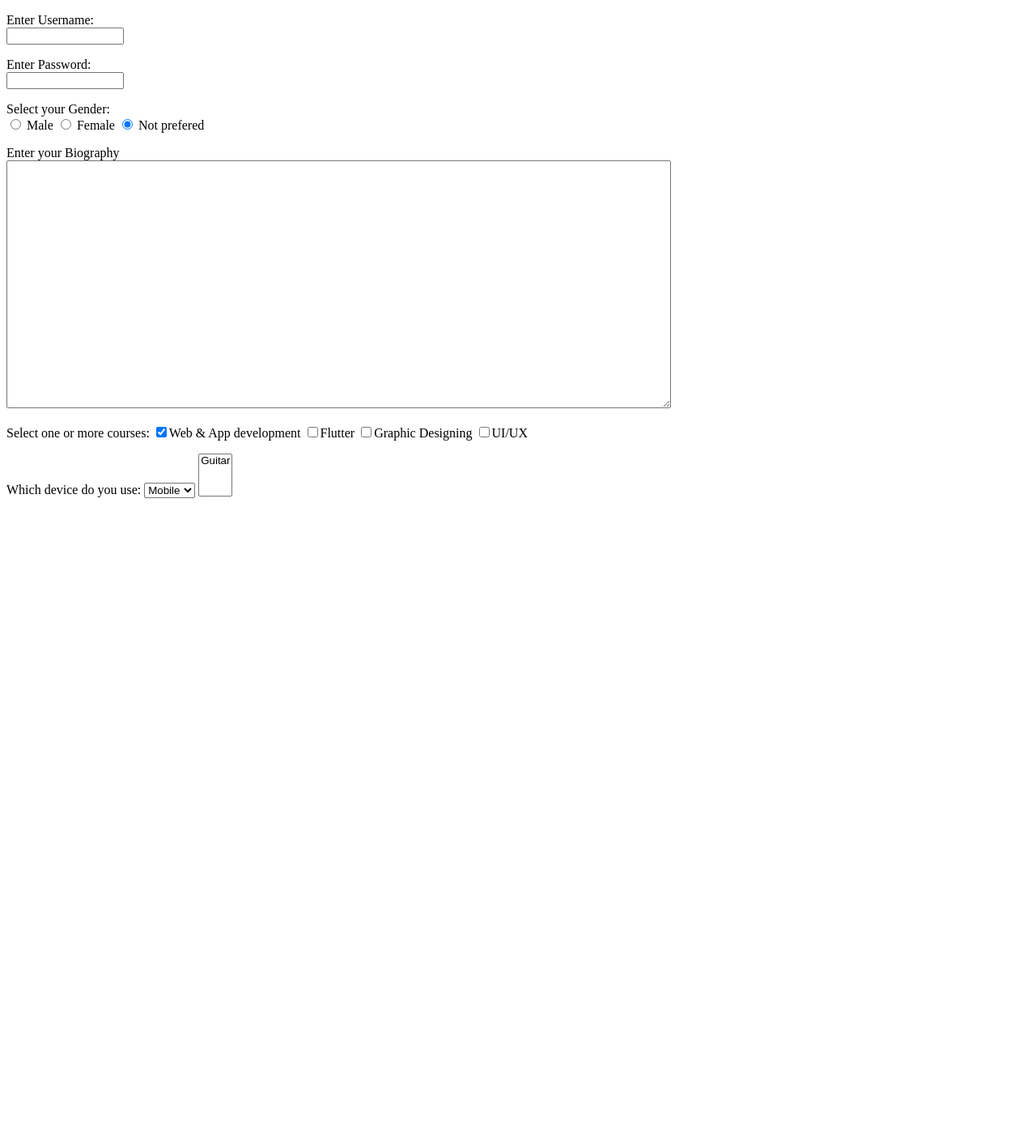
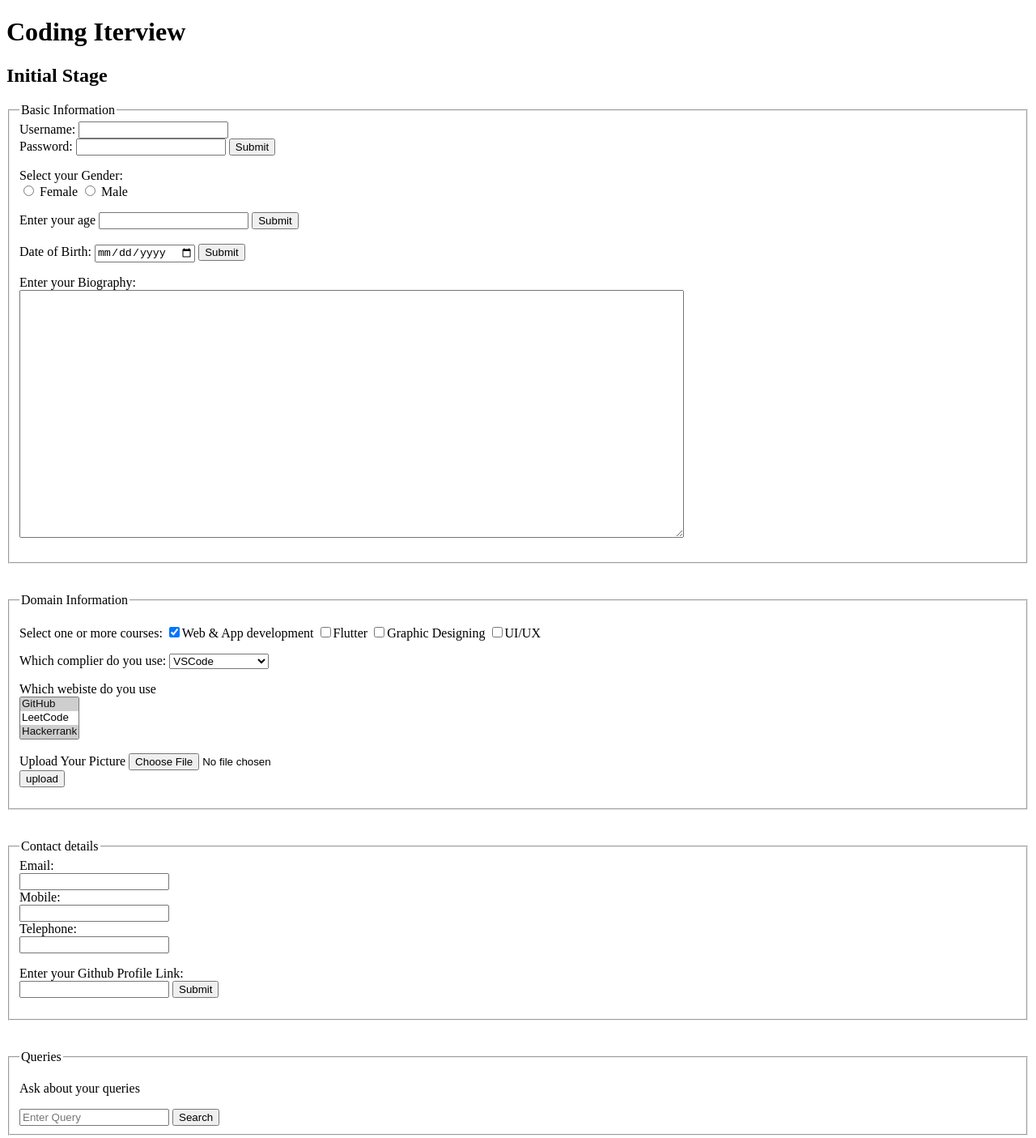
Before and after one commit to AunZaidii/Forms-HTML, a plain HTML site: page index.html in a window 1280 px wide. Shown: the whole page at 81% size. Before the commit the page ends 800 px from the top, so only its background shows below. Drawn offline with Linux system fonts and the light colour scheme.

Commit message:
Update index.html

```diff
--- a/index.html
+++ b/index.html
@@ -6,25 +6,44 @@
     <title>Forms</title>
 </head>
 <body>
+    <h1>Coding Iterview</h1>
+    <h2>Initial Stage</h2>
     <!--Working With Forms-->
 
     <form action="" method="post">
-        <p>Enter Username: <br>
-        <input type="text" name="username" size="15" maxlength="30" r>
+        <fieldset>
+            <legend>Basic Information</legend>
+            <label for="username">Username:</label>
+            <input type="text" name="username"
+            required="required" /></title><br />
+           <label for="password">Password: </label>
+            <input type="password" name="password"
+            required="required" />
+           <input type="submit" value="Submit" />
+    <p>Select your Gender: <br>
+        <input id="female" type="radio" name="gender"
+        value="f">
+        <label for="female">Female</label>
+        <input id="male" type="radio" name="gender"
+       value="m">
+        <label for="male">Male</label>
     </p>
-    <p>Enter Password: <br>
-    <input type="password" name="passowrd" size="15" maxlength="30">
+    <p>Enter your age
+        <input type="text" name="age"/>
+        <input type="submit" name="submit"/>
+            <br><br>
+        <label for="username">Date of Birth:</label>
+        <input type="date" name="depart" />
+        <input type="submit" value="Submit" />
+
     </p>
-    <p>Select your Gender: <br>
-        <input type="radio" name="gender" value="Male" checked="checked"> Male
-        <input type="radio" name="gender" value="Female" checked="checked"> Female
-        <input type="radio" name="gender" value="not prefered" checked="checked"> Not prefered
-    </p>
-    <p>Enter your Biography <br>
+    <p>Enter your Biography: <br>
     <textarea name="textarea" name="biography" rows="20" cols="100"></textarea>
 </p>
-
-
+</fieldset>
+<br><br>
+<fieldset>
+<legend>Domain Information</legend>
 <!--Checkbox-->
 <p>Select one or more courses:
 <input type="checkbox" name="courses" value="Web & App development" checked="checked">Web & App development
@@ -32,20 +51,49 @@
 <input type="checkbox" name="courses" value="Graphic Desingning">Graphic Designing
 <input type="checkbox" name="courses" value="UI/UX">UI/UX
 </p>
-<p>Which device do you use:
-    <select name="Devices">
-        <option value="Mobile">Mobile</option>
-        <option value="Laptop">Laptop</option>
-        <option value="iPad">iPad</option>
+<p>Which complier do you use:
+    <select name="Compiler">
+        <option value="VSCode">VSCode</option>
+        <option value="PyCharm">PyCharm</option>
+        <option value="JupyterNotebook">JupyterNotebook</option>
     </p>
     </select>
-
+<br>
     <!--Multiple options select-->
-    <select name="Instruments" size="3" multiple="multiple">
-        <option value="Guitar">Guitar</option>
-        <option value=""></option>
+    <p>Which webiste do you use <br>
+    <select name="website" size="3" multiple="multiple">
+        <option value="Github" selected="selected">GitHub</option>
+        <option value="LeetCode">LeetCode</option>
+        <option value="Hackerrank" selected="selected">Hackerrank</option>
+        <option value="W3Schools">W3Schools</option></p>
 
     </select>
+
+    <p>Upload Your Picture
+        <input type="file" name="Userpic"><br>
+        <input type="submit" value="upload"/></p>
+    </fieldset>
+    <br><br>
+        <fieldset>
+            <legend>Contact details</legend>
+            <label>Email:<br />
+            <input type="text" name="email" /></label><br />
+            <label>Mobile:<br />
+            <input type="text" name="mobile" /></label><br />
+            <label>Telephone:<br />
+            <input type="text" name="telephone" /></label>
+            <p>Enter your Github Profile Link: <br>
+            <input type="email" name="email" />
+             <input type="submit" value="Submit" /></p>
+            </fieldset>
+            <br><br>
+<fieldset>
+  <legend>Queries</legend>
+  <p>Ask about your queries</p>
+  <input type="search" name="search"
+  placeholder="Enter Query" />
+   <input type="submit" value="Search" />
+</fieldset>
 
 </form>
 
```
